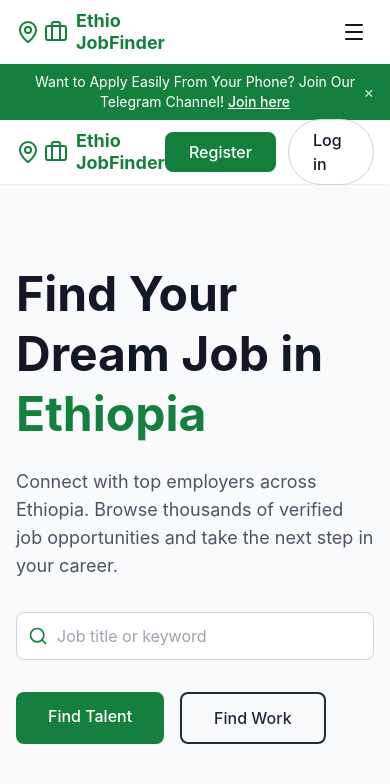
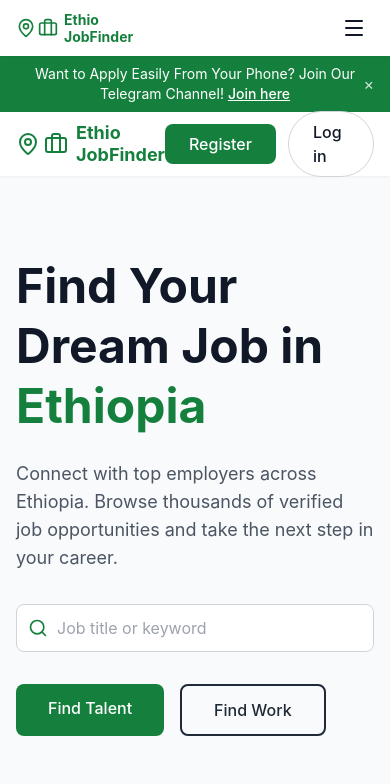
Before and after one commit to abdellaharegaw616-web/-EthioJobFinder, a React (Create React App) app in the folder frontend/: page / in a window 390 px wide. Shown: the top 784 px of the page. Built offline with nearby package versions, Linux system fonts and the light colour scheme; no server answers.

Commit message:
Fix mobile responsive design issues in Navbar - reduce logo size, adjust button sizes, prevent text wrapping

```diff
--- a/frontend/src/components/Navbar.js
+++ b/frontend/src/components/Navbar.js
@@ -33,17 +33,17 @@ const Navbar = () => {
   return (
     <nav className="bg-white dark:bg-gray-800 shadow-sm sticky top-0 z-50">
       <div className="max-w-7xl mx-auto px-4 sm:px-6 lg:px-8">
-        <div className="flex justify-between items-center h-16">
+        <div className="flex justify-between items-center h-14 sm:h-16">
           {/* Logo */}
-          <div className="flex items-center gap-8">
-            <Link to="/" className="flex items-center gap-2">
-              <div className="flex items-center gap-1">
-                <MapPin className="w-6 h-6 text-green-700" />
-                <Briefcase className="w-6 h-6 text-green-700" />
+          <div className="flex items-center gap-4 sm:gap-8">
+            <Link to="/" className="flex items-center gap-1.5 sm:gap-2">
+              <div className="flex items-center gap-0.5 sm:gap-1">
+                <MapPin className="w-5 h-5 sm:w-6 sm:h-6 text-green-700" />
+                <Briefcase className="w-5 h-5 sm:w-6 sm:h-6 text-green-700" />
               </div>
               <div className="flex flex-col">
-                <span className="text-lg font-bold text-green-700 leading-tight">Ethio</span>
-                <span className="text-lg font-bold text-green-700 leading-tight">JobFinder</span>
+                <span className="text-sm sm:text-lg font-bold text-green-700 leading-tight">Ethio</span>
+                <span className="text-sm sm:text-lg font-bold text-green-700 leading-tight">JobFinder</span>
               </div>
             </Link>
 
@@ -212,13 +212,13 @@ const Navbar = () => {
                 <>
                   <Link
                     to="/login"
-                    className="px-5 py-2 text-gray-700 hover:text-gray-900 font-medium transition"
+                    className="px-3 sm:px-5 py-2 text-gray-700 hover:text-gray-900 font-medium text-sm sm:text-base transition whitespace-nowrap"
                   >
                     Log in
                   </Link>
                   <Link
                     to="/register"
-                    className="px-6 py-2.5 bg-green-700 text-white rounded-lg font-medium hover:bg-green-800 transition"
+                    className="px-4 sm:px-6 py-2 sm:py-2.5 bg-green-700 text-white rounded-lg font-medium text-sm sm:text-base hover:bg-green-800 transition whitespace-nowrap"
                   >
                     Register
                   </Link>
```
